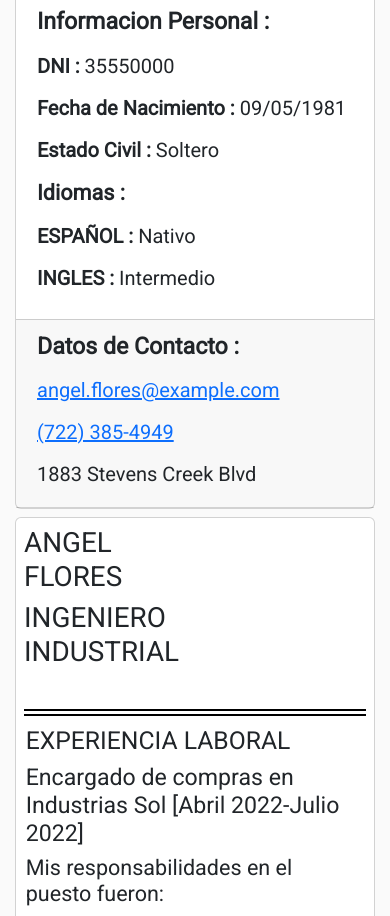
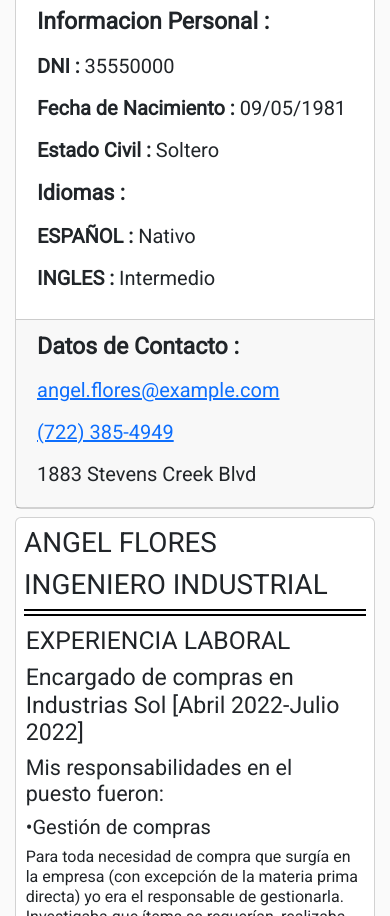
Before and after one commit to romanoide8/argentinaprograma, a plain HTML site: page cv.html in a window 390 px wide. Shown: the part 356-1272 px from the top of the page. Drawn offline with nearby package versions, Linux system fonts and the light colour scheme.

Commit message:
refactor title

```diff
--- a/css styles/estilocv.css
+++ b/css styles/estilocv.css
@@ -211,7 +211,11 @@ h3 {}
 }
 
 
-@media (max-width:500px) { .container { width: 80% !important;} }
+@media (max-width:500px) { .container { width: 80% !important;}
+.titulo {
+    flex-direction: column;
+}
+}
 
 
 .sobremi {
```
